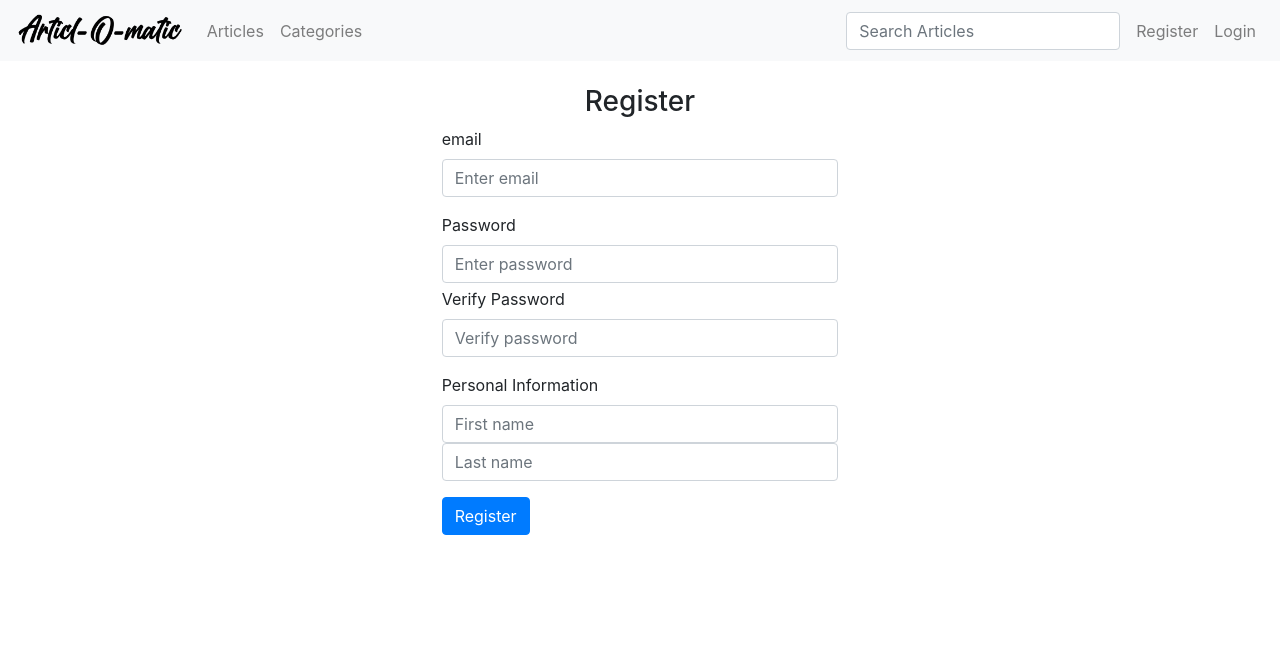
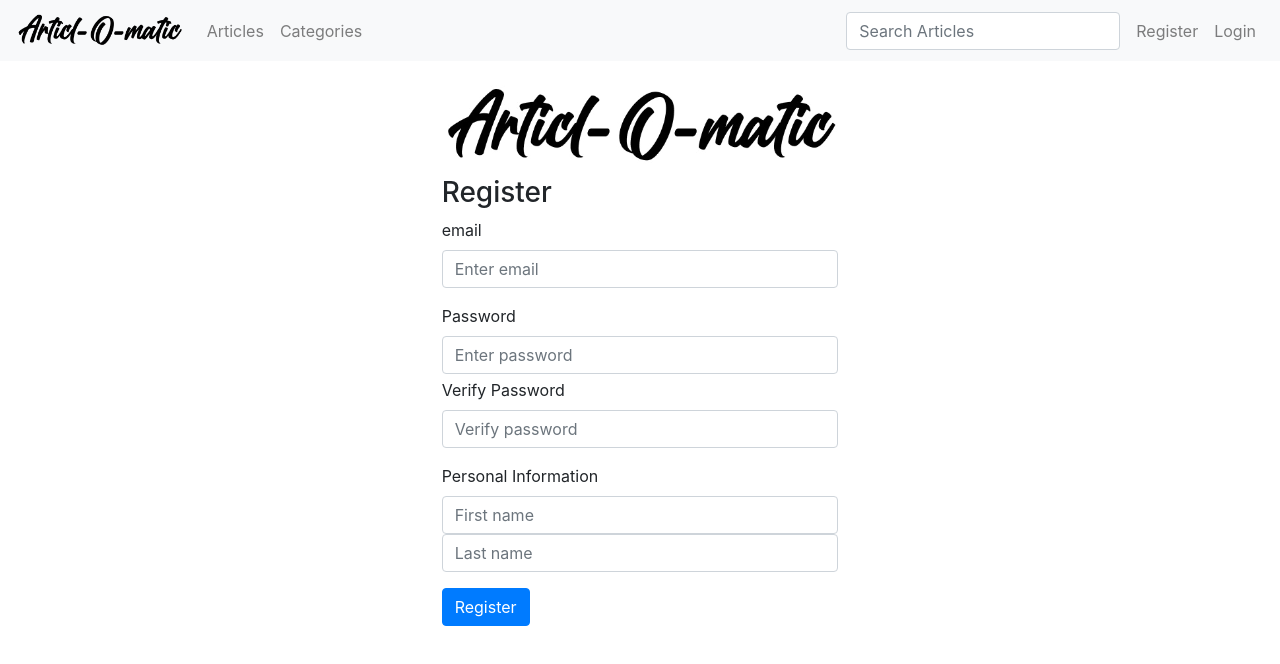
Before and after one commit to a-koro/Crud-Project-FrontEnd, a React (Create React App) app: page /register in a window 1280 px wide. Shown: the top 664 px of the page. Built offline with nearby package versions, Linux system fonts and the light colour scheme.

Commit message:
added logo on register and login page

```diff
--- a/src/components/Login.jsx
+++ b/src/components/Login.jsx
@@ -3,6 +3,7 @@ import Axios from 'axios';
 import { useHistory } from 'react-router-dom';
 import UserContext from '../context/UserContext';
 import Error from './Error';
+import logo from '../articlomatic.png';
 
 export default function Login() {
 
@@ -34,7 +35,8 @@ export default function Login() {
 
     return (
             <div className="col-md-4 col-xs-12 offset-md-4 offset-xs-0">
-                <h3 className="text-center">Login</h3>
+                <img src={logo} class="img-fluid mb-2" alt="Responsive image"></img>
+                <h3 className="text">Login</h3>
                 <form onSubmit={loginUser}>
                     { error &&
                         <Error message={error} clearError={() => setError(undefined)}/>
--- a/src/components/Register.jsx
+++ b/src/components/Register.jsx
@@ -2,6 +2,7 @@ import React from 'react';
 import Axios from 'axios';
 import { useHistory } from 'react-router-dom';
 import Error from './Error';
+import logo from '../articlomatic.png';
 
 export default function Register() {
 
@@ -35,7 +36,8 @@ export default function Register() {
 
     return (
             <div className="col-md-4 col-xs-12 offset-md-4 offset-xs-0">
-                <h3 className="text-center">Register</h3>
+                <img src={logo} class="img-fluid mb-2" alt="Responsive image"></img>
+                <h3 className="text">Register</h3>
                 <form onSubmit={registerUser}>
                     { error &&
                         <Error message={error} clearError={() => setError(undefined)}/>
```
